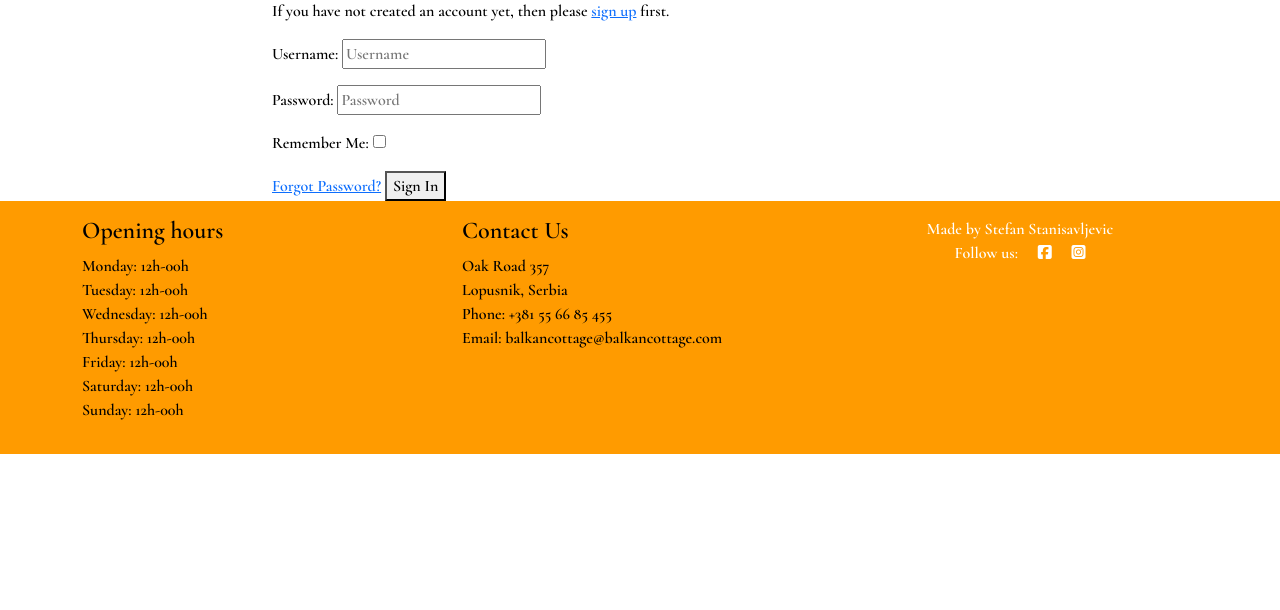
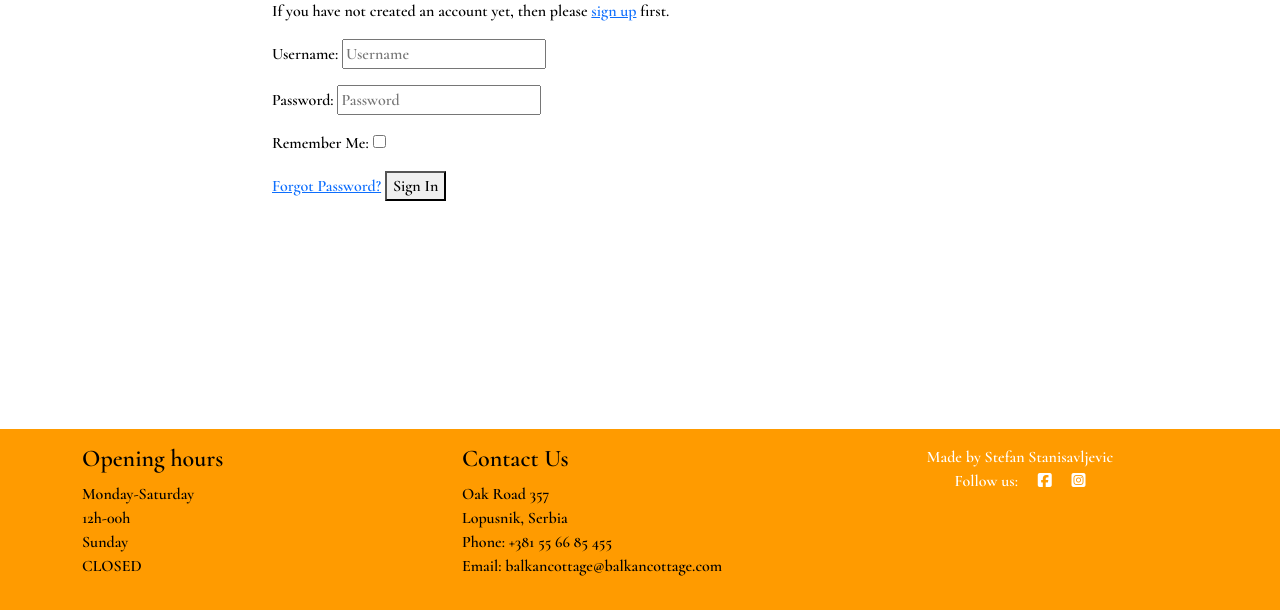
Before and after one commit to 23052015/balkan-cottage, a Django app: page /accounts/login/ in a window 1280 px wide. Shown: the part 190-800 px from the top of the page. Run offline with Django 3.2, Linux system fonts and the light colour scheme; some libraries are stand-ins or nearby versions.

Commit message:
fix content summernote and footer display on menu site

```diff
--- a/balkancottageapp/models.py
+++ b/balkancottageapp/models.py
@@ -18,7 +18,7 @@ class Menu(models.Model):
     description = models.CharField(max_length=200)
     price = models.FloatField()
     image = CloudinaryField('image', default='')
-    content = models.CharField(max_length=999)
+    content = models.CharField(max_length=200)
     likes = models.ManyToManyField(
         User, related_name='dish_like', blank=True
         )
--- a/templates/base.html
+++ b/templates/base.html
@@ -72,19 +72,16 @@
     {% endblock content %}
     <!--Footer-->
 
-    <footer class="footer mt-auto py-3 bg-light">
+    <footer class="footer mt-auto py-3 bg-light fixed-bottom">
         <div class="container">
             <div class="row">
                 <div class="col-md-4">
                     <h4>Opening hours</h4>
                     <ul class="list-unstyled text-small">
-                        <li>Monday: 12h-00h</li>
-                        <li>Tuesday: 12h-00h</li>
-                        <li>Wednesday: 12h-00h</li>
-                        <li>Thursday: 12h-00h</li>
-                        <li>Friday: 12h-00h</li>
-                        <li>Saturday: 12h-00h</li>
-                        <li>Sunday: 12h-00h</li>
+                        <li>Monday-Saturday</li>
+                        <li>12h-00h</li>
+                        <li>Sunday</li>
+                        <li>CLOSED</li>
                     </ul>
                 </div>
                 <div class="col-md-4">
```
Also changed, not shown: templates/menu.html (+4 -8 lines), balkancottageapp/migrations/0007_alter_menu_content.py (added), balkancottageapp/migrations/0008_alter_menu_content.py (added).
